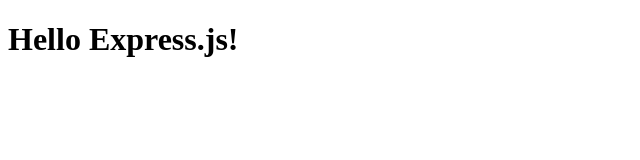
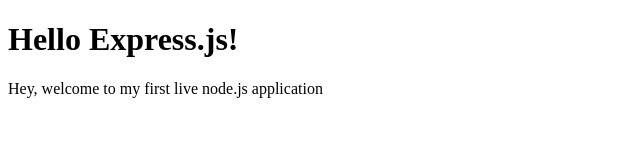
Before and after one commit to DenisDuan/web-server, a website: page public/index.html in a window 1280 px wide. Shown: the whole page, without its empty margins (0-640 px from the left). Drawn offline with Linux system fonts and the light colour scheme.

Commit message:
update index.html to show body

```diff
--- a/public/index.html
+++ b/public/index.html
@@ -7,5 +7,6 @@
         </head>
         <body>
             <h1>Hello Express.js!</h1>
+            <p>Hey, welcome to my first live node.js application</p>
         </body>
 </html>
```
